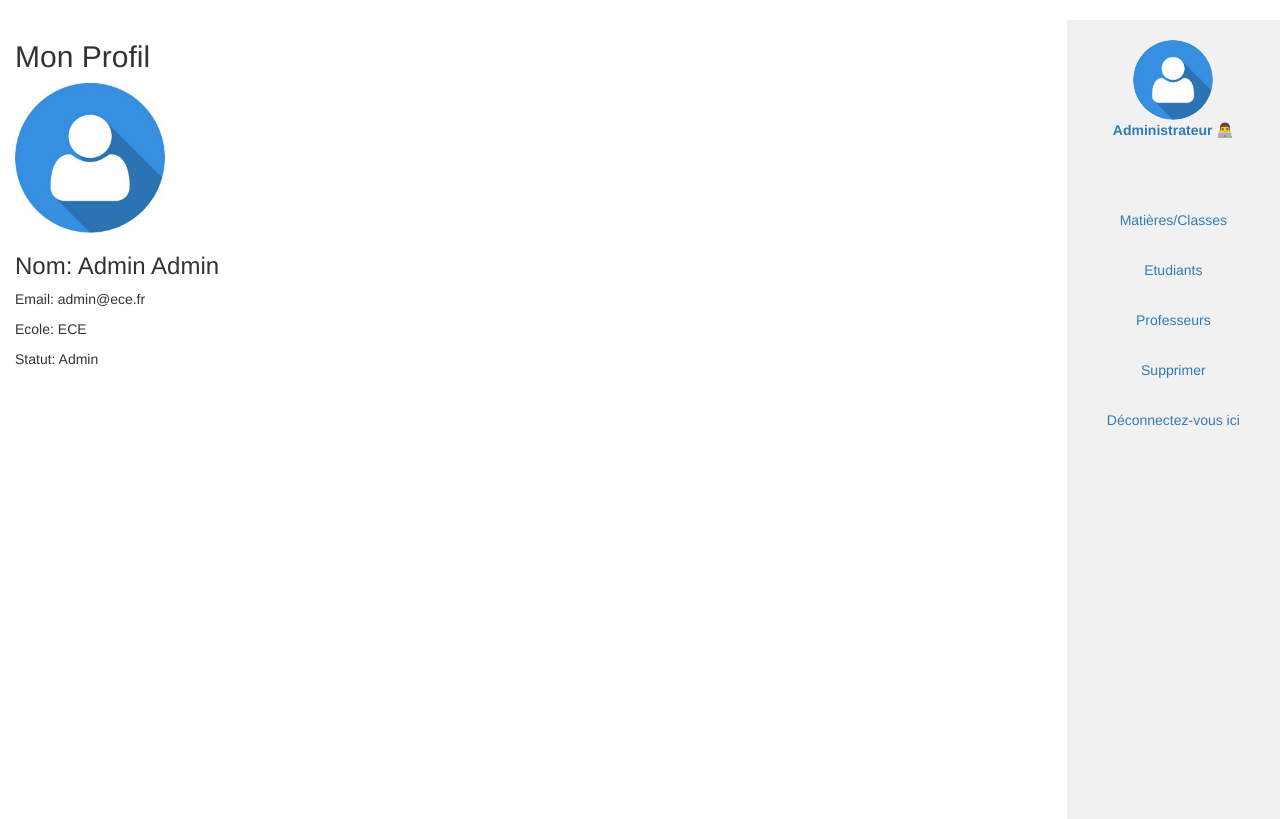
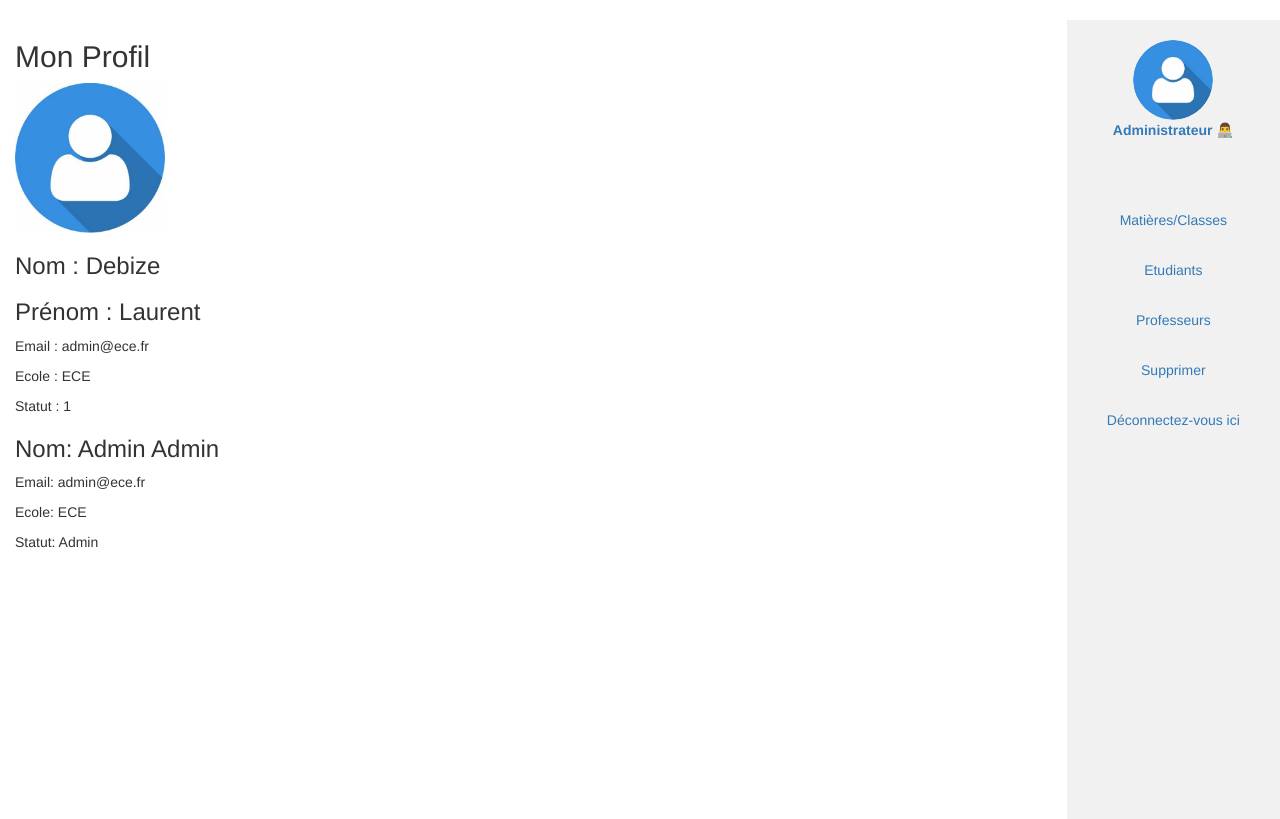
Before and after one commit to laurentdebize-ece/projet-web-dynamique-groupe_1_i, a PHP site: page /pageCompte.php in a window 1280 px wide. Shown: the part 52-871 px from the top of the page. Run offline with PHP 8.4, Linux system fonts and the light colour scheme; a user stored in the database is signed in.

Commit message:
Selection cookies ++ pageCompte.php

```diff
--- a/pageCompte.php
+++ b/pageCompte.php
@@ -31,6 +31,17 @@ session_start();
             <h2>Mon Profil</h2>
             <div class="profile">
                 <img src='img/OIP.jpg' width="150">
+                <?php
+
+                if (isset($_SESSION['type'])) {
+                    ?>
+                    <h3><?php echo "Nom : " . $_SESSION['nom']; ?></h3>
+                    <h3><?php echo "Prénom : " . $_SESSION['prenom']; ?></h3>
+                    <p><?php echo "Email : " . $_SESSION['email']; ?></p>
+                    <p><?php echo "Ecole : " . $_SESSION['ecole']; ?></p>
+                    <p><?php echo "Statut : " . $_SESSION['statut']; ?></p>
+                    <?php
+                } ?>
                 <h3>Nom: Admin Admin</h3>
                 <p>Email: admin@ece.fr</p>
                 <p>Ecole: ECE</p>
```
Also changed, not shown: index.php (+10 -13 lines).
